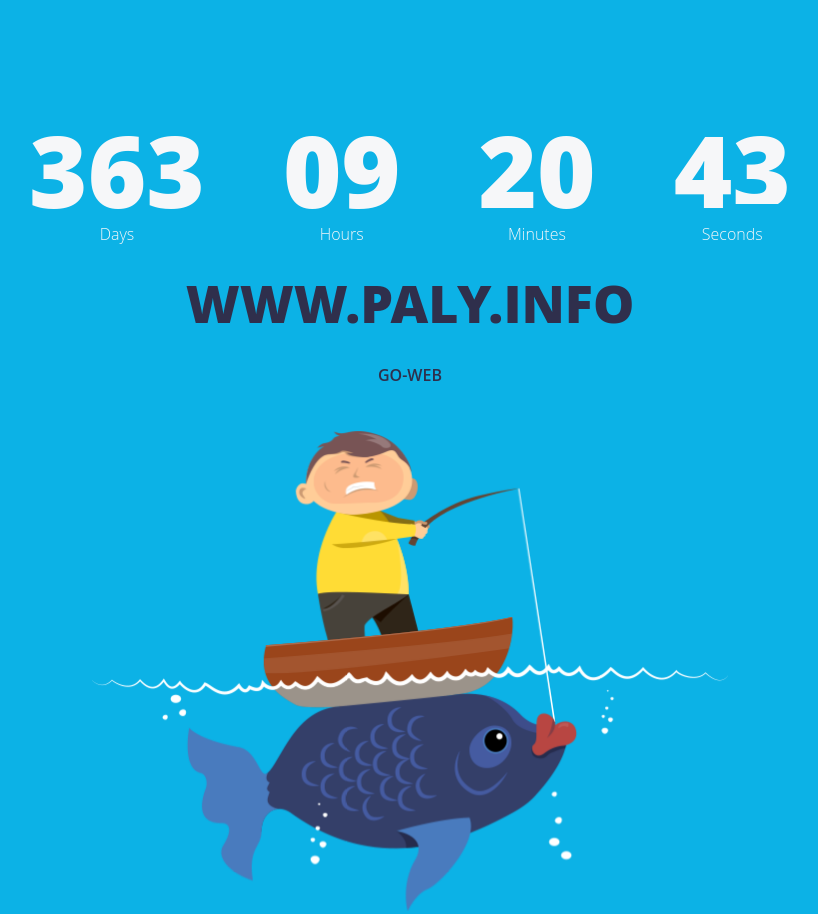
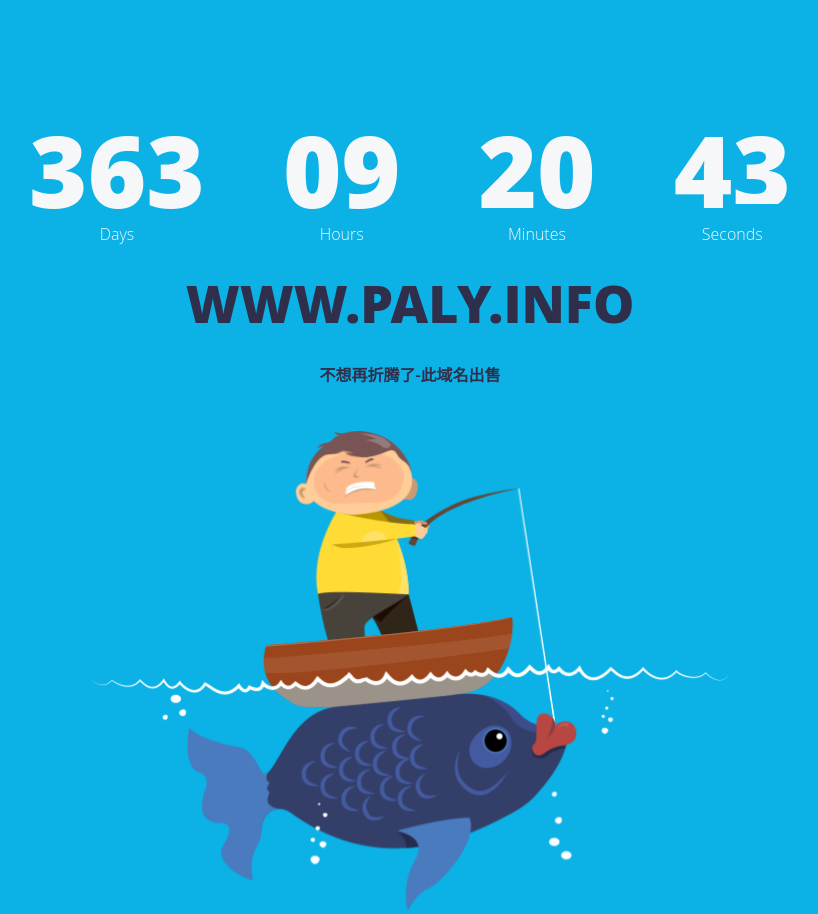
Before and after one commit to iexe/iexe.github.com, a plain HTML site: page index.html in a window 1280 px wide. Shown: the top 914 px of the page, without its empty margins (230-1048 px from the left). Drawn offline with Linux system fonts and the light colour scheme; a web font is replaced by a local one.

Commit message:
修改内容
修改内容

```diff
--- a/index.html
+++ b/index.html
@@ -7,7 +7,7 @@
 
 <head>
     <meta charset="utf-8" />
-    <title>ukieBoy</title>
+    <title>此域名出售</title>
     <meta name="author" content="ukieweb" />
     <meta name="keywords" content="soon, css3, template, html5 template" />
     <meta name="description" content="ukieBoy - Page Template" />
@@ -117,7 +117,7 @@
                             <div class="col-sm-12 text-center">
                                 <div class="animated" data-animation="fadeIn" data-animation-delay="500">
                                     <h2 class="uppercase">WWW.PALY.INFO</h2>
-                                    <h4 class="violet">GO-WEB</h4>
+                                    <h4 class="violet">不想再折腾了-此域名出售</h4>
                                 </div>
                             </div>
                         </div>
```
